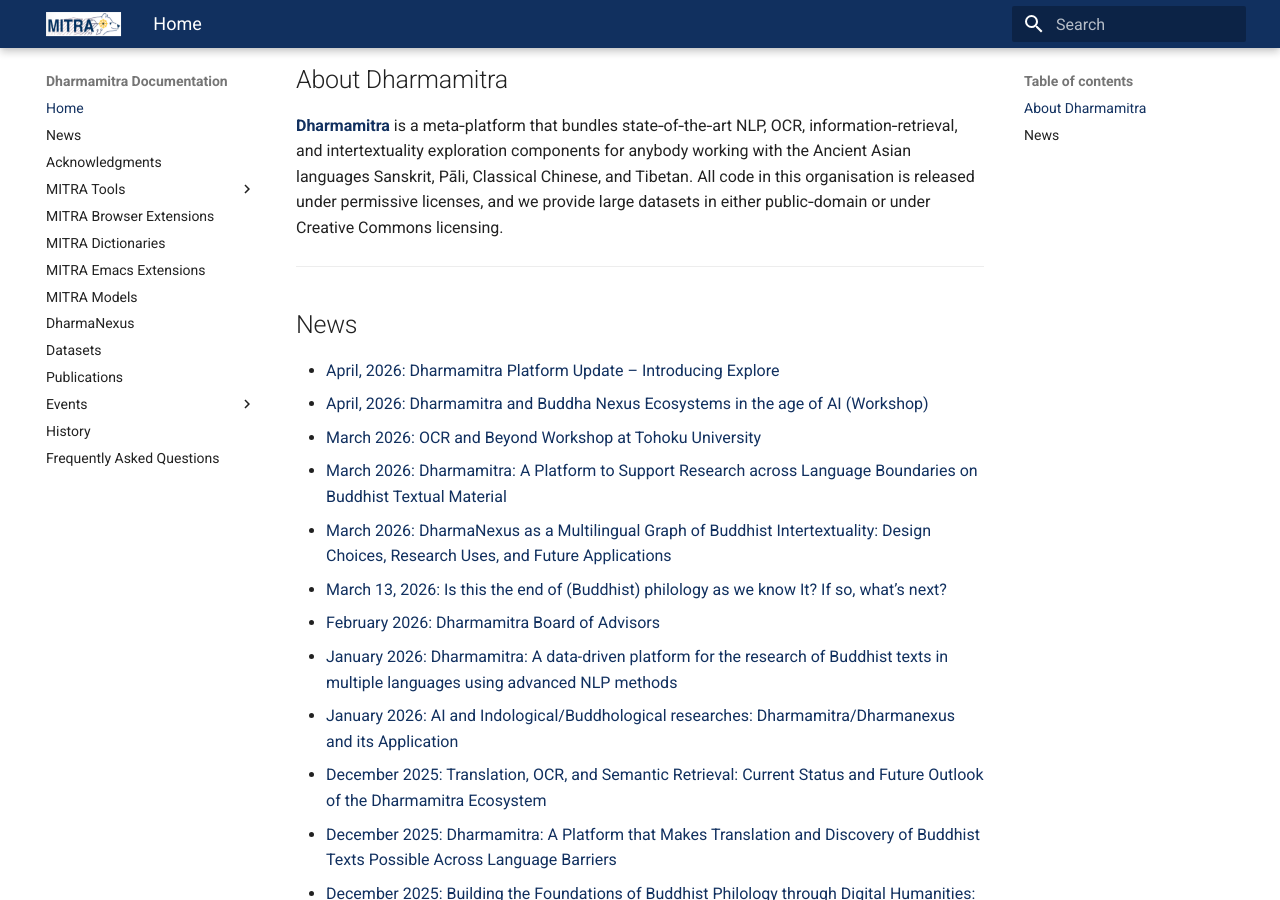
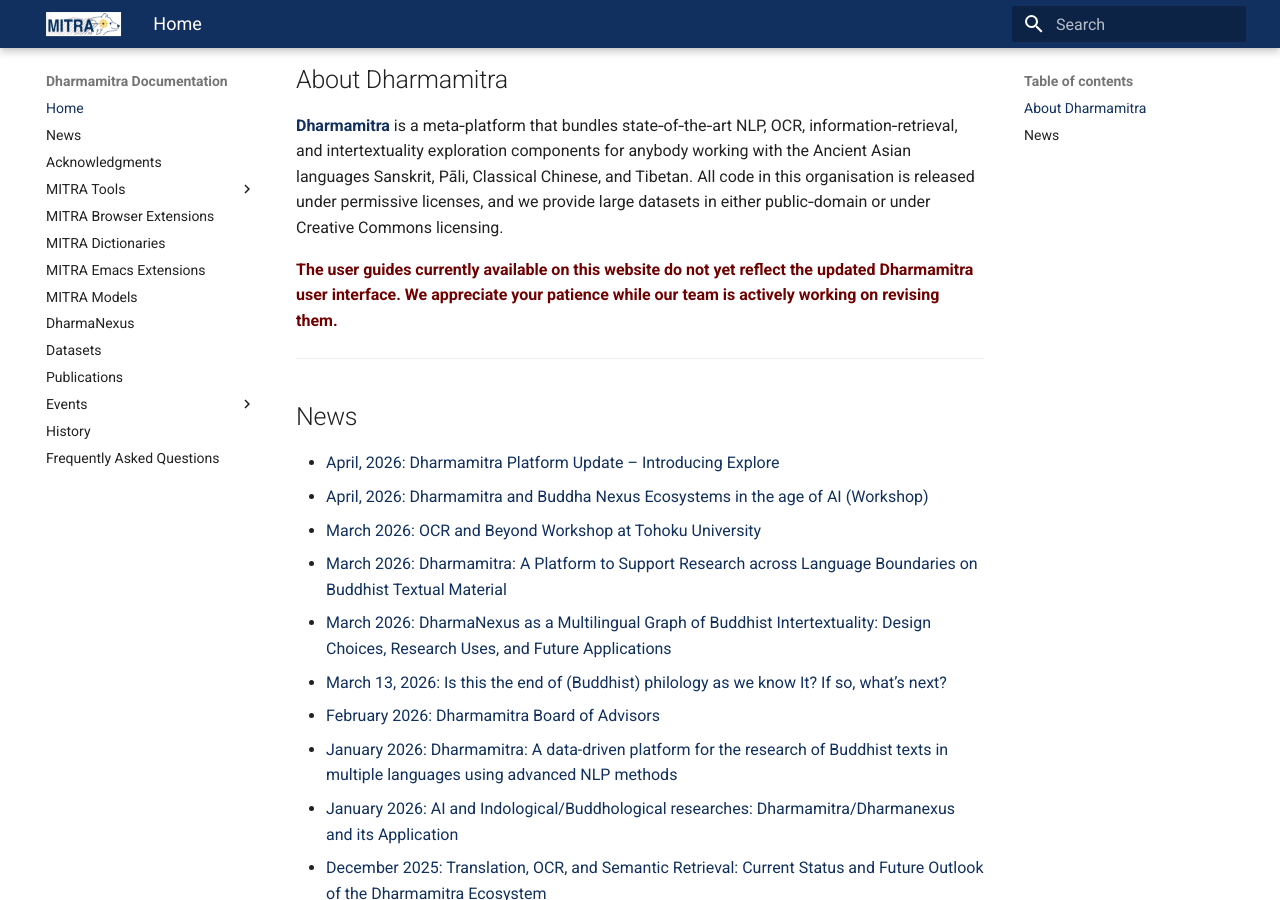
Before and after one commit to dharmamitra/dharmamitra-guides, an MkDocs documentation site: the page built from docs/index.md, in a window 1280 px wide and 900 px high, scrolled down 582 px. Built offline with MkDocs 1.6.1 and Material for MkDocs 9.7.7, drawn with Linux system fonts in a browser that asks for light colours.

Commit message:
Update index.md

```diff
--- a/docs/index.md
+++ b/docs/index.md
@@ -10,6 +10,8 @@
 ## About Dharmamitra
 
 **[Dharmamitra](https://dharmamitra.org)** is a meta‑platform that bundles state‑of‑the‑art NLP, OCR, information‑retrieval, and intertextuality exploration components for anybody working with the Ancient Asian languages Sanskrit, Pāli, Classical Chinese, and Tibetan. All code in this organisation is released under permissive licenses, and we provide large datasets in either public‑domain or under Creative Commons licensing.
+
+<span style="color: #700000; font-weight: bold;">The user guides currently available on this website do not yet reflect the updated Dharmamitra user interface. We appreciate your patience while our team is actively working on revising them.</span>
 
 ---
 
```
